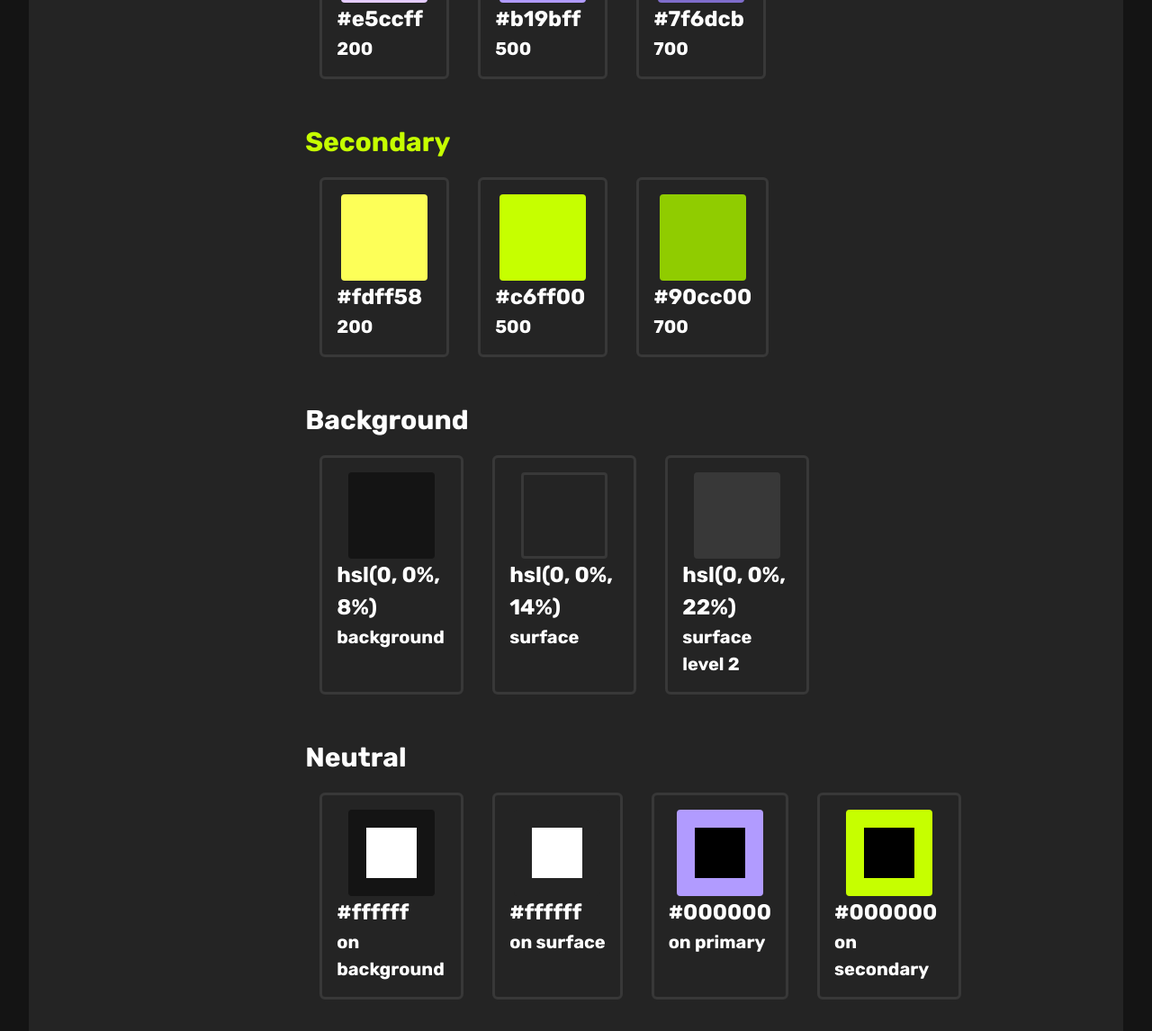
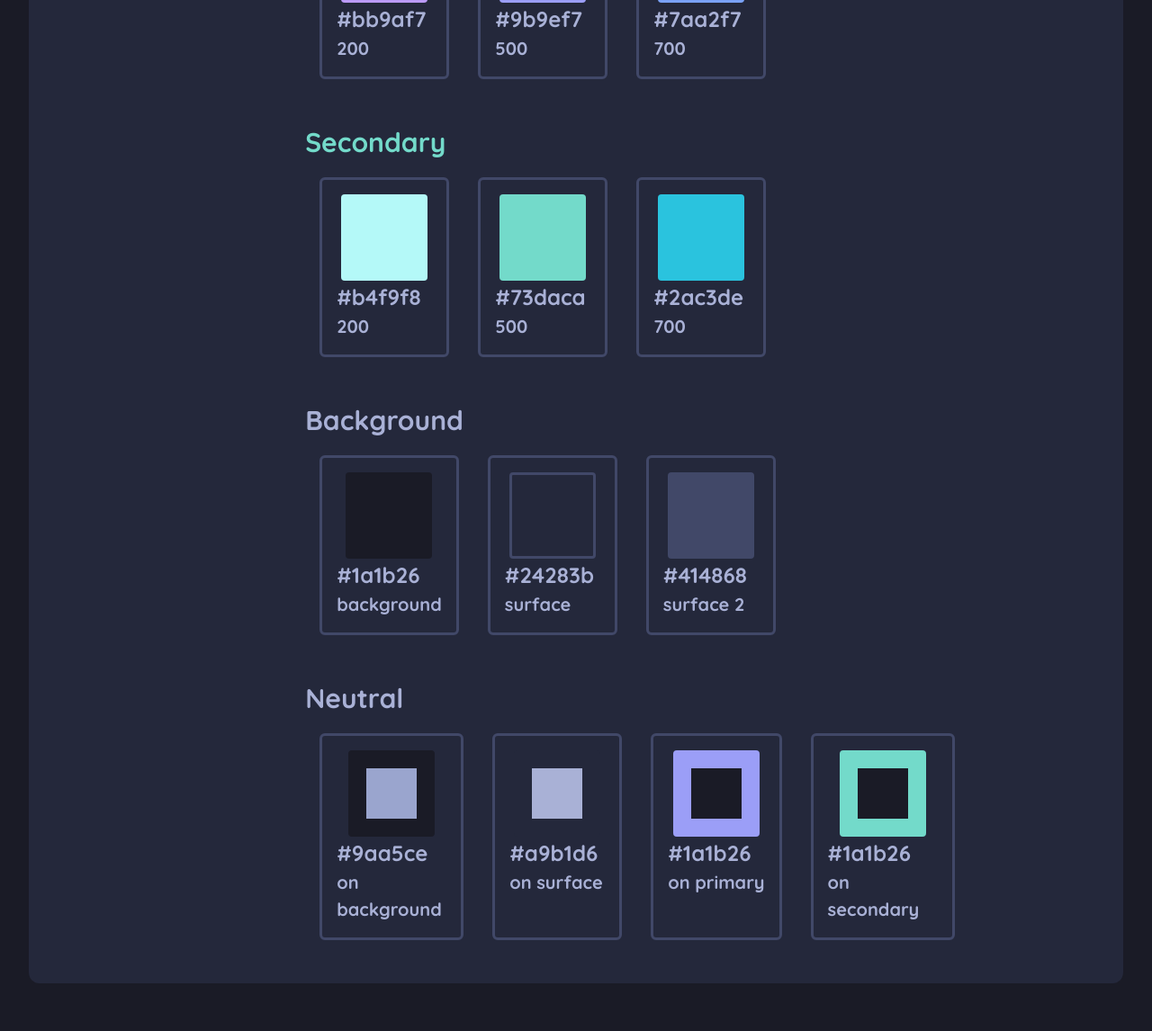
Before and after one commit to Tooboi/Style-Guide, a plain HTML site: page index.html in a window 1280 px wide. Shown: the part 1079-2225 px from the top of the page at 90% size. After the commit the page ends 2204 px from the top, so only its background shows below. Drawn offline with Linux system fonts and the light colour scheme.

Commit message:
changing colors

```diff
--- a/assets/css/style.css
+++ b/assets/css/style.css
@@ -1,5 +1,6 @@
 :root {
-	font-family: 'Rubik', sans-serif;
+	--ff1: 'Oswald', sans-serif;
+	--ff2: 'Quicksand', sans-serif;
 
 	--fw-light: 300;
 	--fw-regular: 400;
@@ -12,24 +13,24 @@
 
 	/* Dark mode */
 	/* page bg */
-	--col-bg: hsl(0, 0%, 8%);
+	--col-bg: #1a1b26;
 	/* element bg */
-	--col-surface: hsl(0, 0%, 14%);
+	--col-surface: #24283b;
 	/* one level up */
-	--col-surface2: hsl(0, 0%, 22%);
+	--col-surface2: #414868;
 	/* primary colors */
-	--col-s-200: #fdff58;
-	--col-s-500: #c6ff00;
-	--col-s-700: #90cc00;
+	--col-p-200: #bb9af7;
+	--col-p-500: #9B9EF7;
+	--col-p-700: #7aa2f7;
 	/* secondary colors */
-	--col-p-200: #e5ccff;
-	--col-p-500: #b19bff;
-	--col-p-700: #7f6dcb;
+	--col-s-200: #b4f9f8;
+	--col-s-500: #73daca;
+	--col-s-700: #2ac3de;
 	/* text colors */
-	--col-on-bg: #ffffff;
-	--col-on-surface: #ffffff;
-	--col-on-primary: #000000;
-	--col-on-secondary: #000000;
+	--col-on-bg: #9aa5ce;
+	--col-on-surface: #a9b1d6;
+	--col-on-primary: #1a1b26;
+	--col-on-secondary: #1a1b26;
 
 	/* Light mode
     --col-bg: #ffffff;
@@ -46,6 +47,7 @@
 body {
 	background-color: var(--col-bg);
 	color: var(--col-on-surface);
+	font-family: var(--ff2);
 }
 ::-webkit-scrollbar {
 	width: 0px;
@@ -73,8 +75,8 @@ header {
 	flex-direction: column;
 	position: relative;
 	padding: 1rem;
-	background-color: var(--col-p-700);
-	border-bottom: var(--line-2) solid var(--col-p-500);
+	background-color: var(--col-p-500);
+	border-bottom: var(--line-2) solid var(--col-p-700);
 }
 header h1,
 header p {
--- a/index.html
+++ b/index.html
@@ -4,9 +4,9 @@
 		<meta charset="UTF-8" />
 		<meta http-equiv="X-UA-Compatible" content="IE=edge" />
 		<meta name="viewport" content="width=device-width, initial-scale=1.0" />
-		<link rel="preconnect" href="https://fonts.googleapis.com" />
-		<link rel="preconnect" href="https://fonts.gstatic.com" crossorigin />
-		<link href="https://fonts.googleapis.com/css2?family=Rubik:wght@300;400;500;600;700;800;900&display=swap" rel="stylesheet">
+        <link rel="preconnect" href="https://fonts.googleapis.com">
+        <link rel="preconnect" href="https://fonts.gstatic.com" crossorigin>
+        <link href="https://fonts.googleapis.com/css2?family=Oswald:wght@200;300;400;500;600;700&family=Quicksand:wght@300;400;500;600;700&display=swap" rel="stylesheet">
 		<link rel="stylesheet" href="./assets/css/reset.css" />
 		<link rel="stylesheet" href="./assets/css/style.css" />
 		<title>Style Guide</title>
@@ -24,7 +24,7 @@
 				<div class="type-area">
 					<div class="title-area">
 						<!-- Change this to your font family name -->
-						<h2>Rubik</h2>
+						<h2>Quicksand</h2>
                         <p>google fonts</p>
 					</div>
 					<div class="weight">
@@ -110,7 +110,7 @@
                                 <figure>
                                     <div id="swatch1" class="swatch-inner"></div>
                                     <div class="swatch-info">
-                                        <h3>#e5ccff</h3>
+                                        <h3>#bb9af7</h3>
                                         <h4>200</h4>
                                     </div>
                                 </figure>
@@ -119,7 +119,7 @@
                                 <figure>
                                     <div id="swatch2" class="swatch-inner"></div>
                                     <div class="swatch-info">
-                                        <h3>#b19bff</h3>
+                                        <h3>#9b9ef7</h3>
                                         <h4>500</h4>
                                     </div>
                                 </figure>
@@ -128,7 +128,7 @@
                                 <figure>
                                     <div id="swatch3" class="swatch-inner"></div>
                                     <div class="swatch-info">
-                                        <h3>#7f6dcb</h3>
+                                        <h3>#7aa2f7</h3>
                                         <h4>700</h4>
                                     </div>
                                 </figure>
@@ -142,7 +142,7 @@
                                 <figure>
                                     <div id="swatch4" class="swatch-inner"></div>
                                     <div class="swatch-info">
-                                        <h3>#fdff58</h3>
+                                        <h3>#b4f9f8</h3>
                                         <h4>200</h4>
                                     </div>
                                 </figure>
@@ -151,7 +151,7 @@
                                 <figure>
                                     <div id="swatch5" class="swatch-inner"></div>
                                     <div class="swatch-info">
-                                        <h3>#c6ff00</h3>
+                                        <h3>#73daca</h3>
                                         <h4>500</h4>
                                     </div>
                                 </figure>
@@ -160,7 +160,7 @@
                                 <figure>
                                     <div id="swatch6" class="swatch-inner"></div>
                                     <div class="swatch-info">
-                                        <h3>#90cc00</h3>
+                                        <h3>#2ac3de</h3>
                                         <h4>700</h4>
                                     </div>
                                 </figure>
@@ -174,7 +174,7 @@
                                 <figure>
                                     <div id="swatch11" class="swatch-inner"></div>
                                     <div class="swatch-info">
-                                        <h3>hsl(0, 0%, 8%)</h3>
+                                        <h3>#1a1b26</h3>
                                         <h4>background</h4>
                                     </div>
                                 </figure>
@@ -183,7 +183,7 @@
                                 <figure>
                                     <div id="swatch12" class="swatch-inner"></div>
                                     <div class="swatch-info">
-                                        <h3>hsl(0, 0%, 14%)</h3>
+                                        <h3>#24283b</h3>
                                         <h4>surface</h4>
                                     </div>
                                 </figure>
@@ -192,8 +192,8 @@
                                 <figure>
                                     <div id="swatch13" class="swatch-inner"></div>
                                     <div class="swatch-info">
-                                        <h3>hsl(0, 0%, 22%)</h3>
-                                        <h4>surface level 2</h4>
+                                        <h3>#414868</h3>
+                                        <h4>surface 2</h4>
                                     </div>
                                 </figure>
                             </figure>
@@ -206,7 +206,7 @@
                                 <figure>
                                     <div id="swatch7" class="swatch-inner"></div>
                                     <div class="swatch-info">
-                                        <h3>#ffffff</h3>
+                                        <h3>#9aa5ce</h3>
                                         <h4>on background</h4>
                                     </div>
                                 </figure>
@@ -215,7 +215,7 @@
                                 <figure>
                                     <div id="swatch8" class="swatch-inner"></div>
                                     <div class="swatch-info">
-                                        <h3>#ffffff</h3>
+                                        <h3>#a9b1d6</h3>
                                         <h4>on surface</h4>
                                     </div>
                                 </figure>
@@ -224,7 +224,7 @@
                                 <figure>
                                     <div id="swatch9" class="swatch-inner"></div>
                                     <div class="swatch-info">
-                                        <h3>#000000</h3>
+                                        <h3>#1a1b26</h3>
                                         <h4>on primary</h4>
                                     </div>
                                 </figure>
@@ -233,7 +233,7 @@
                                 <figure>
                                     <div id="swatch10" class="swatch-inner"></div>
                                     <div class="swatch-info">
-                                        <h3>#000000</h3>
+                                        <h3>#1a1b26</h3>
                                         <h4>on secondary</h4>
                                     </div>
                                 </figure>
```
